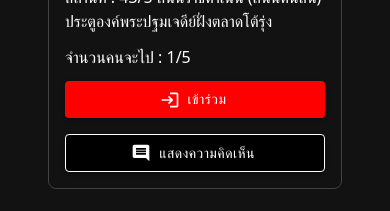
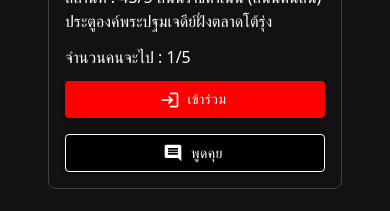
Before and after one commit to WorapakornJarusiriphot/Worapakorn644259018-Real_Prototype_HomePage_WOJA, a React (Vite) app: page / in a window 390 px wide. Shown: the part 2360-2571 px from the top of the page. Built offline with nearby package versions, Linux system fonts and the light colour scheme.

Commit message:
Update DrawerMobileNavigation.jsx , Home.jsx , PostActivity.jsx , PostGames.jsx

```diff
--- a/src/Page/Home.jsx
+++ b/src/Page/Home.jsx
@@ -19,7 +19,7 @@ import FormHelperText from "@mui/material/FormHelperText";
 import FormControl from "@mui/material/FormControl";
 import Filter from "../components/Filter";
 import SearchIcon from "@mui/icons-material/Search";
-import CommentIcon from "@mui/icons-material/Comment"; // สำหรับปุ่มแสดงความคิดเห็น
+import CommentIcon from "@mui/icons-material/Comment"; // สำหรับปุ่มพูดคุย
 import LoginIcon from "@mui/icons-material/Login"; // สำหรับปุ่มเข้าสู่ระบบ
 import * as React from "react";
 import InputBase from "@mui/material/InputBase";
--- a/src/Page/PostActivity.jsx
+++ b/src/Page/PostActivity.jsx
@@ -19,7 +19,7 @@ import FormHelperText from "@mui/material/FormHelperText";
 import FormControl from "@mui/material/FormControl";
 import Filter from "../components/Filter";
 import SearchIcon from "@mui/icons-material/Search";
-import CommentIcon from "@mui/icons-material/Comment"; // สำหรับปุ่มแสดงความคิดเห็น
+import CommentIcon from "@mui/icons-material/Comment"; // สำหรับปุ่มพูดคุย
 import LoginIcon from "@mui/icons-material/Login"; // สำหรับปุ่มเข้าสู่ระบบ
 import * as React from "react";
 import InputBase from "@mui/material/InputBase";
--- a/src/Page/PostGames.jsx
+++ b/src/Page/PostGames.jsx
@@ -19,7 +19,7 @@ import FormHelperText from "@mui/material/FormHelperText";
 import FormControl from "@mui/material/FormControl";
 import Filter from "../components/Filter";
 import SearchIcon from "@mui/icons-material/Search";
-import CommentIcon from "@mui/icons-material/Comment"; // สำหรับปุ่มแสดงความคิดเห็น
+import CommentIcon from "@mui/icons-material/Comment"; // สำหรับปุ่มพูดคุย
 import LoginIcon from "@mui/icons-material/Login"; // สำหรับปุ่มเข้าสู่ระบบ
 import * as React from "react";
 import InputBase from "@mui/material/InputBase";
@@ -182,7 +182,7 @@ function PostGames() {
                     },
                   }}
                 >
-                  แสดงความคิดเห็น
+                  พูดคุย
                 </Button>
               </Grid>
             </Grid>
--- a/src/components/DrawerMobileNavigation.jsx
+++ b/src/components/DrawerMobileNavigation.jsx
@@ -83,7 +83,7 @@ export default function DrawerMobileNavigation() {
           sx={{
             flex: 'none',
             fontSize: 'xl',
-            '& > div': { justifyContent: 'center' },
+            '& > div': { justifyContent: 'lift' },
           }}
         >
           <ListItemButton sx={{ fontWeight: 'lg' }}><HomeRoundedIcon />หน้าแรก</ListItemButton>
```
